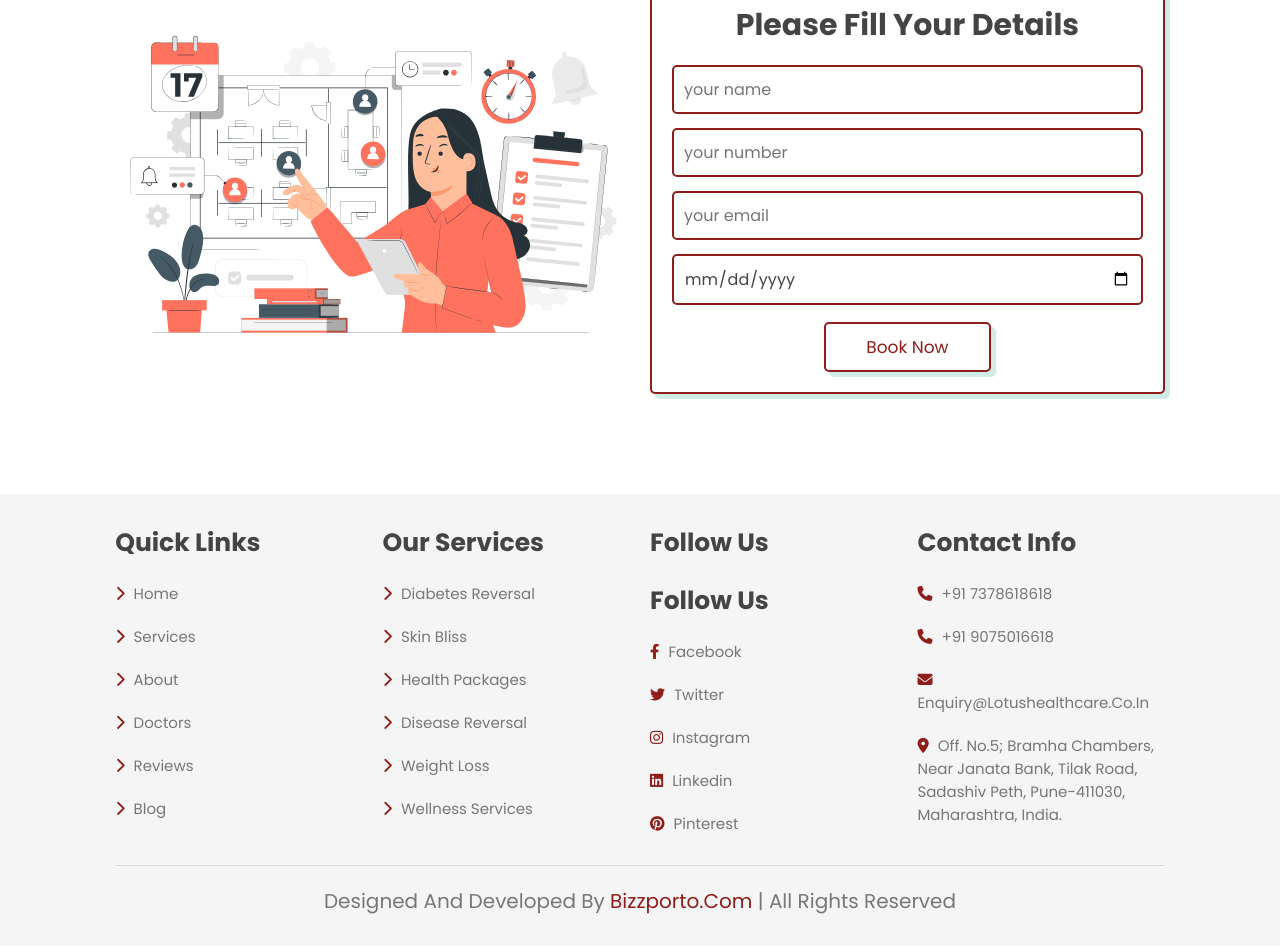
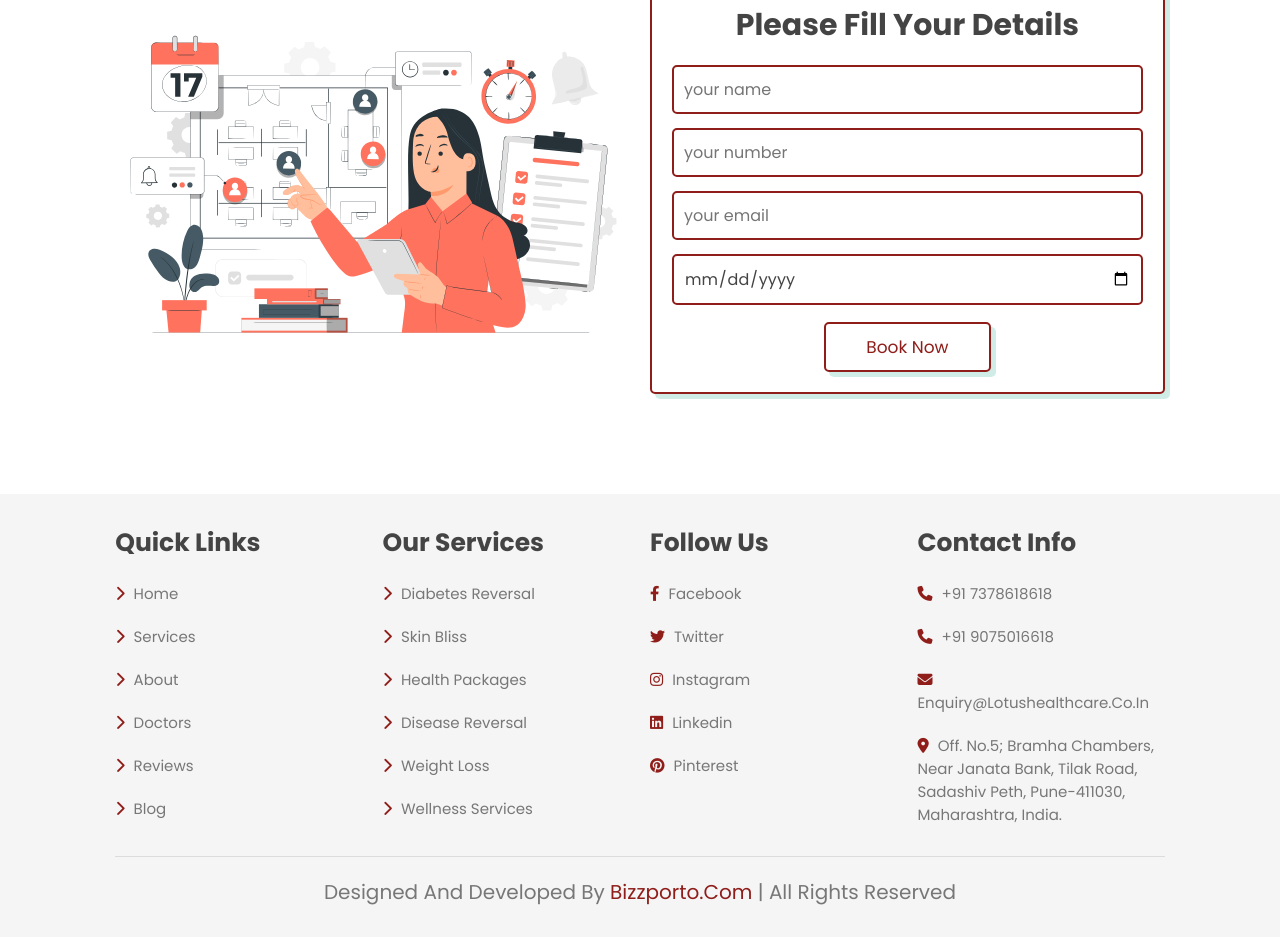
Before and after one commit to MuzakkirFaki1511/lotus, a plain HTML site: page service-hair-bliss.html in a window 1280 px wide. Shown: the part 3928-4880 px from the top of the page. Drawn offline with Linux system fonts and the light colour scheme.

Commit message:
Fixed footer

```diff
--- a/service-hair-bliss.html
+++ b/service-hair-bliss.html
@@ -315,7 +315,6 @@
 
             <div class="box">
                 <h3>follow us</h3>
-                <h3>follow us</h3>
                 <a href="https://www.facebook.com/lotushealthcarepune/"> <i class="fab fa-facebook-f"></i> facebook </a>
                 <a href="#"> <i class="fab fa-twitter"></i> twitter </a>
                 <a href="https://www.instagram.com/lotushealthcarepune/"> <i class="fab fa-instagram"></i> instagram
```
Also changed, not shown: service-health-packages.html (+0 -1 lines), service-medificals.html (+0 -1 lines), service-skin-bliss.html (+0 -1 lines), service-weight-loss.html (+0 -1 lines).
